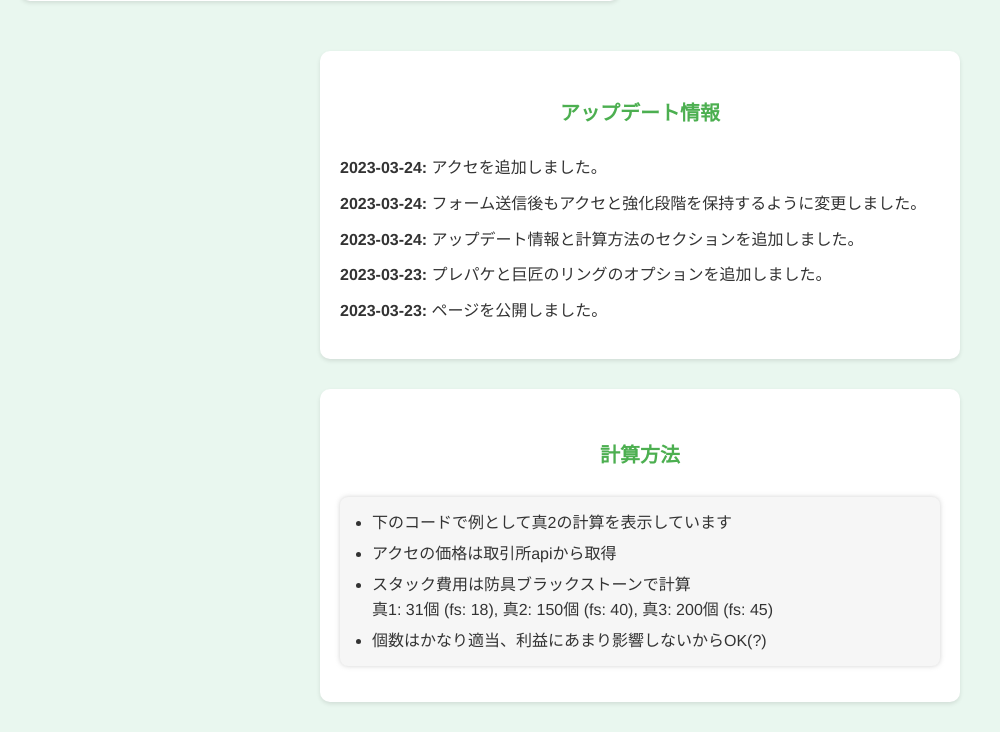
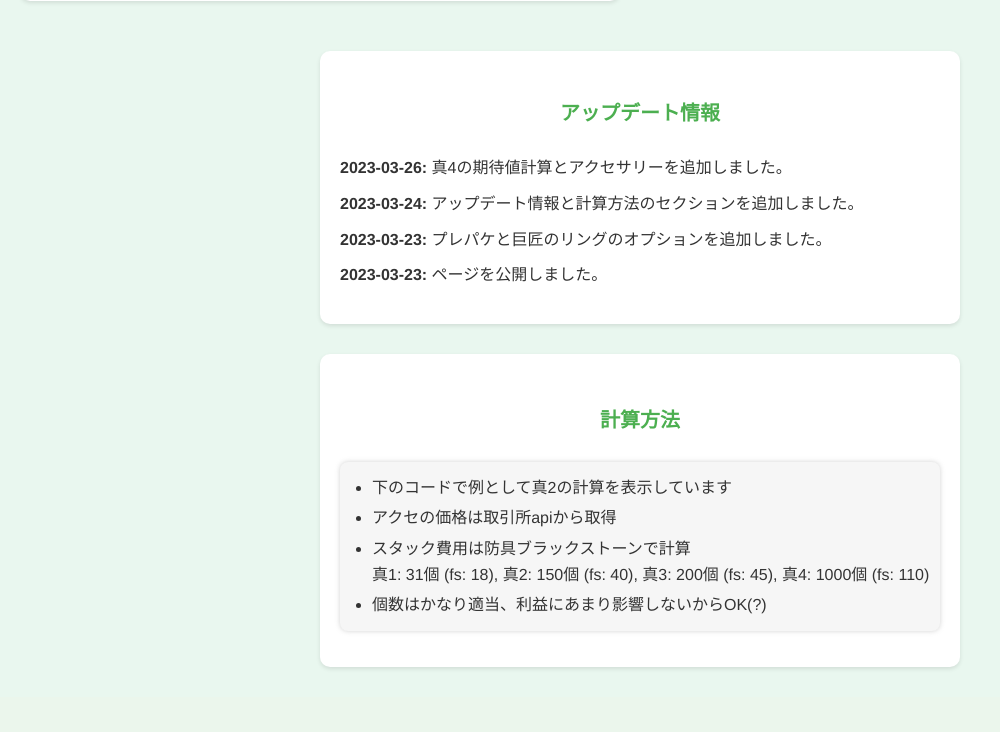
Before and after one commit to Lejenay/bdo_app, a Flask app: page / in a window 1280 px wide. Shown: the part 727-1459 px from the top of the page, without its empty margins (0-1000 px from the left). After the commit the page ends 1396 px from the top, so only its background shows below. Run offline with Flask 2, Linux system fonts and the light colour scheme; parts of the project's set-up code (start-up, migrations or seed data) failed here and were passed over; some libraries are stand-ins or nearby versions.

Commit message:
new func
+ tet calculation
+ add some accs

```diff
--- a/app.py
+++ b/app.py
@@ -74,8 +74,9 @@ dawn = acc_api_call(11855)
 vaha = acc_api_call(11875)
 cadry = acc_api_call(12032)
 valt_belt = acc_api_call(12236)
-
-# tax // hopefully, set depending on family fame
+ethereal = acc_api_call(11856)
+lunar = acc_api_call(11663)
+river = acc_api_call(11662)
 
 
 def ja_name(item):
@@ -98,7 +99,10 @@ def ja_name(item):
         'dawn': '黎明',
         'vaha': 'バア',
         'cadry': 'カドリー',
-        'valt_belt': 'バルタラ'
+        'valt_belt': 'バルタラ',
+        'lunar': '月ネックレス',
+        'river': '川ネックレス',
+        'ethereal': '夢幻イヤリング'
     }
 
     if item in accessories.keys():
@@ -108,7 +112,8 @@ def ja_level_name(level):
     lv = {
         'pri': '真1',
         'duo': '真2',
-        'tri': '真3'
+        'tri': '真3',
+        'tet': '真4'
     }
 
     if level in lv.keys():
@@ -162,14 +167,50 @@ def acc_tri(acc, tax):
 
     return str_tri_expected_value, str_base_sell
 
+def acc_tet(acc, tax):
+    try4_stack_cost = (1000 + 200 + 150 + 31)* bs_armour
+    try3_stack_cost = (200 + 150 + 31) * bs_armour
+    try2_stack_cost = (150 + 31) * bs_armour
+    try1_stack_cost = 31 * bs_armour
+
+    # straight
+    s4_chance = 0.7*0.5*0.41*0.3
+    # tri then fail
+    s3f1_chance = 0.7*0.5*0.41*0.7
+    # duo then fail, sell 1
+    s2f1_chance = 0.7*0.5*0.59
+    # pri then fail, then pri
+    s1f1s1_chance = 0.7*0.5*0.7
+    # pri then fail, then fail
+    s1f1f1_chance = 0.7*0.5*0.3
+    # #fail then duo
+    f1s2_chance = 0.3*0.7*0.5
+    # fail then pri, then fail
+    f1s1f1_chance = 0.3*0.7*0.5
+    # fail, fail, sell 1
+    f2s1_chance = 0.3*0.3
+
+    tet_expected_value = round(((acc[4]*tax - try4_stack_cost)* s4_chance) +
+                                ((0 - try4_stack_cost)* s3f1_chance) +
+                                ((acc[0]*tax - try2_stack_cost)* s2f1_chance) +
+                                ((acc[1]*tax - try1_stack_cost*2)* s1f1s1_chance) +
+                                ((0 - try1_stack_cost*2)* s1f1f1_chance) +
+                                ((acc[2]*tax - try2_stack_cost)* f1s2_chance) +
+                                ((0 - try1_stack_cost)* f1s1f1_chance) +
+                                ((acc[0]*tax)* f2s1_chance)
+                                )
+    str_tet_expected_value = '{:,}'.format(tet_expected_value)
+
+    base_sell = round((acc[0]*5) *tax)
+    str_base_sell = '{:,}'.format(base_sell)
+
+    return str_tet_expected_value, str_base_sell
+
+
 updates = [
     {
-        'date': '2023-03-24',
-        'info': 'アクセを追加しました。'
-    },
-    {
-        'date': '2023-03-24',
-        'info': 'フォーム送信後もアクセと強化段階を保持するように変更しました。'
+        'date': '2023-03-26',
+        'info': '真4の期待値計算とアクセサリーを追加しました。'
     },
     {
         'date': '2023-03-24',
@@ -235,14 +276,18 @@ def index():
         'dawn': dawn,
         'vaha': vaha,
         'cadry': cadry,
-        'valt_belt': valt_belt
+        'valt_belt': valt_belt,
+        'lunar': lunar,
+        'river': river,
+        'ethereal': ethereal
     }
 
     # 強化レベルと関数のマッピング
     enhancement_funcs = {
         'pri': acc_pri,
         'duo': acc_duo,
-        'tri': acc_tri
+        'tri': acc_tri,
+        'tet': acc_tet
     }
 
     # 選択されたアクセサリーと強化関数を取得
--- a/templates/index.html
+++ b/templates/index.html
@@ -241,25 +241,31 @@
             <form method="POST">
                <label for="item">アクセ:</label>
                <select name="item" id="item" class="select2">
-                  {% for option in [('crescent', '三日月守護者のリング', 'crescent.webp'),
+                  {% for option in [
+                  ('crescent', '三日月守護者のリング', 'crescent.webp'),
+                  ('ruin_ring', '廃墟の瞳リング', 'ruin_ring.webp'),
                   ('tun_ring', 'ツングラドのリング', 'tun_ring.webp'),
-                  ('tun_belt', 'ツングラドのベルト', 'tun_belt.webp'),
-                  ('disto', '黒い侵食のイヤリング', 'disto.webp'),
-                  ('narc', 'ナクの耳飾り', 'narc.webp'),
-                  ('ruin_ring', '廃墟の瞳リング', 'ruin_ring.webp'),
-                  ('tun_ear', 'ツングラドのイヤリング', 'tun_ear.webp'),
-                  ('tun_neck', 'ツングラドのネックレス', 'tun_neck.webp'),
-                  ('turo_belt', 'トゥーロのベルト', 'turo_belt.webp'),
-                  ('basi_belt', 'バジリスクのベルト', 'basi_belt.webp'),
-                  ('centa_belt', 'ケンタウロスのベルト', 'centa_belt.webp'),
                   ('ominous_ring', '不気味な背後のリング', 'ominous_ring.webp'),
+                  ('cadry', 'カドリー守護者のリング', 'cadry.webp'),
                   ('ogre_ring', 'オーガのリング', 'ogre_ring.webp'),
                   ('laytenn', 'ライテンの動力石', 'laytenn.webp'),
+                  ('tun_neck', 'ツングラドのネックレス', 'tun_neck.webp'),
+                  ('lunar', '目覚めた月のネックレス', 'lunar.webp'),
+                  ('river', '目覚めた川のネックレス', 'river.webp'),
                   ('sicil', 'シチルのネックレス', 'sicil.webp'),
+                  ('basi_belt', 'バジリスクのベルト', 'basi_belt.webp'),
+                  ('valt_belt', 'バルタラの隠れた光ベルト', 'valt_belt.webp'),
+                  ('tun_belt', 'ツングラドのベルト', 'tun_belt.webp'),
+                  ('centa_belt', 'ケンタウロスのベルト', 'centa_belt.webp'),
+                  ('orkin_belt', 'オルキンラドのベルト', 'orkin_belt.webp'),
+                  ('turo_belt', 'トゥーロのベルト', 'turo_belt.webp'),
+                  ('disto', '黒い侵食のイヤリング', 'disto.webp'),
+                  ('vaha', 'バアの暁', 'vaha.webp'),
+                  ('narc', 'ナクの耳飾り', 'narc.webp'),
+                  ('tun_ear', 'ツングラドのイヤリング', 'tun_ear.webp'),
                   ('dawn', '黎明のイヤリング', 'dawn.webp'),
-                  ('vaha', 'バアの暁', 'vaha.webp'),
-                  ('cadry', 'カドリー守護者のリング', 'cadry.webp'),
-                  ('valt_belt', 'バルタラの隠れた光ベルト', 'valt_belt.webp')] %}
+                  ('ethereal', '夢幻のイヤリング', 'ethereal.webp')
+                  ] %}
                     <option value="{{ option[0] }}" data-image="{{ url_for('static', filename=option[2]) }}"
                     {% if selected_item == option[0] %}selected{% endif %}>{{ option[1] }}</option>
                   {% endfor %}
@@ -267,7 +273,7 @@
 
                <label for="item">強化段階:</label>
                <select name="level" id="level">
-                  {% for option in [('pri', '真1'), ('duo', '真2'), ('tri', '真3')] %}
+                  {% for option in [('pri', '真1'), ('duo', '真2'), ('tri', '真3'), ('tet', '真4')] %}
                     <option value="{{ option[0] }}"
                     {% if selected_level == option[0] %}selected{% endif %}>{{ option[1] }}</option>
                   {% endfor %}
@@ -314,7 +320,7 @@
                      <li>下のコードで例として真2の計算を表示しています</li>
                      <li>アクセの価格は取引所apiから取得</li>
                      <li>スタック費用は防具ブラックストーンで計算</br>
-                     真1: 31個 (fs: 18), 真2: 150個 (fs: 40), 真3: 200個 (fs: 45)</li>
+                     真1: 31個 (fs: 18), 真2: 150個 (fs: 40), 真3: 200個 (fs: 45), 真4: 1000個 (fs: 110)</li>
                      <li>個数はかなり適当、利益にあまり影響しないからOK(?)</li>
                   </ul>
                   <div class="gist">
```
Also changed, not shown: static/ethereal.webp (added), static/lunar.webp (added), static/orkin_belt.webp (added), static/river.webp (added).
